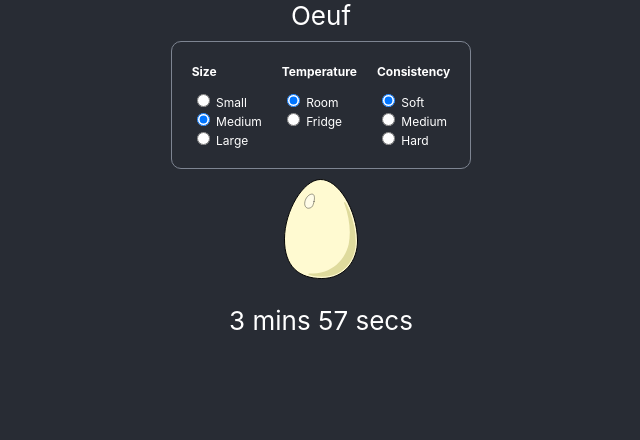
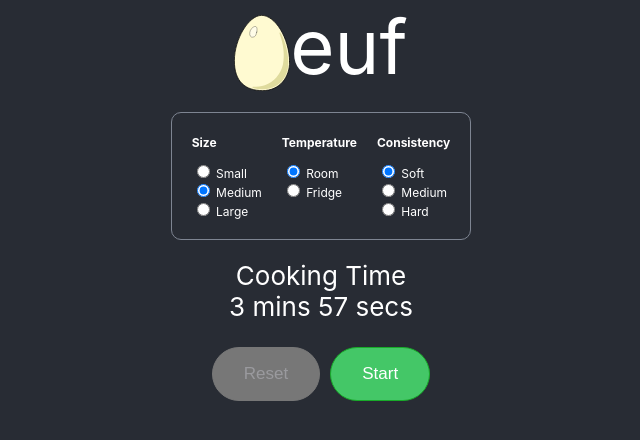
Before and after one commit to rayhogan/Oeuf, a React (Create React App) app: page / in a window 1280 px wide. Shown: the top 440 px of the page, without its empty margins (319-959 px from the left). Built offline with nearby package versions, Linux system fonts and the light colour scheme.

Commit message:
Added control buttons and updated UI

```diff
--- a/src/App.css
+++ b/src/App.css
@@ -28,6 +28,26 @@
   color: #61dafb;
 }
 
+.App-Title
+{
+  display: flex;
+  flex-direction: row;
+
+}
+
+.App-Title div
+{
+  font-size: calc(60px + 2vmin);
+
+}
+
+.App-Title div img
+{
+  height: calc(60px + 2vmin);
+  vertical-align: middle;
+
+}
+
 @keyframes App-logo-spin {
   from {
     transform: rotate(0deg);
@@ -47,7 +67,8 @@
   border-radius: 10px;
   font-size: 12px;
   text-align: left;
-  margin-bottom: 10px;
+  margin-bottom: 20px;
+  margin-top: 20px;
   padding: 0px 10px 10px 10px;
 
 }
@@ -61,3 +82,52 @@
 {
   font-weight: 700;
 }
+
+.App-Buttons
+{
+  display: flex;
+  flex-direction: row;
+  margin-top: 20px;
+}
+
+.App-Buttons div
+{
+  margin: 5px;
+}
+
+.myButton {
+
+	border-radius:28px;
+
+	display:inline-block;
+	cursor:pointer;
+	color:#ffffff;
+	font-family:Arial;
+	font-size:17px;
+	padding:16px 31px;
+	text-decoration:none;
+}
+
+.Stop
+{
+  background-color:#c74444;
+  border:1px solid #ab1818;
+}
+
+.Go
+{
+  background-color:#44c767;
+  border:1px solid #18ab29;
+}
+
+.myButton:active {
+	position:relative;
+	top:1px;
+}
+
+.myButton:disabled
+{
+  background-color: #777777;
+  color: #9a9a9e;
+  border:1px solid #777777;
+}
--- a/src/App.tsx
+++ b/src/App.tsx
@@ -84,7 +84,7 @@ class App extends React.Component<any, any> {
 
   updateCookingTime(e: any) {
     this.setState((state: any) => {
-      return {timer: Math.floor(((state.eggSize * 0.155) * .75) * Math.log(0.76 * (state.eggTemp - 100) / (state.eggConsistency - 100)) * 60) }
+      return { timer: Math.floor(((state.eggSize * 0.155) * .75) * Math.log(0.76 * (state.eggTemp - 100) / (state.eggConsistency - 100)) * 60) }
     })
 
     console.log(this.state.timer);
@@ -92,7 +92,7 @@ class App extends React.Component<any, any> {
     console.log(this.state.eggSize);
     console.log(this.state.eggTemp);
     console.log(this.state.eggConsistency);
-    console.log(Math.floor(this.state.timer / 60) +"mins+ " +this.state.timer % 60+" secs");
+    console.log(Math.floor(this.state.timer / 60) + "mins+ " + this.state.timer % 60 + " secs");
   }
 
 
@@ -100,30 +100,37 @@ class App extends React.Component<any, any> {
     return (
       <div className="App">
         <header className="App-header">
-          <div className="App-Title">Oeuf</div>
+          <div className="App-Title">
+            <div><img src={egg} height="20" onClick={this.startTimer} /></div>
+            <div>euf</div>
+          </div>
           <div className="Egg-Control">
             <div className="Egg-Property" onChange={this.onSizeValue}>
               <p>Size</p>
               <input type="radio" value="47" name="eggsize" /> Small<br />
-              <input type="radio" value="57" name="eggsize" defaultChecked/> Medium<br />
+              <input type="radio" value="57" name="eggsize" defaultChecked /> Medium<br />
               <input type="radio" value="67" name="eggsize" /> Large<br />
             </div>
 
             <div className="Egg-Property" onChange={this.onTemperatureValue}>
               <p>Temperature</p>
-              <input type="radio" value="21" name="eggtemp" defaultChecked/> Room<br />
+              <input type="radio" value="21" name="eggtemp" defaultChecked /> Room<br />
               <input type="radio" value="4" name="eggtemp" /> Fridge<br />
             </div>
 
             <div className="Egg-Property" onChange={this.onConsistencyValue}>
               <p>Consistency</p>
-              <input type="radio" value="67" name="eggresult" defaultChecked/> Soft<br />
+              <input type="radio" value="67" name="eggresult" defaultChecked /> Soft<br />
               <input type="radio" value="70" name="eggresult" /> Medium<br />
               <input type="radio" value="75" name="eggresult" /> Hard<br />
             </div>
           </div>
-          <img src={egg} height="100" onClick={this.startTimer} />
-          <p>{Math.floor(this.state.timer / 60)} mins {this.state.timer % 60} secs</p>
+          <div>Cooking Time</div>
+          <div>{Math.floor(this.state.timer / 60)} mins {this.state.timer % 60} secs</div>
+          <div className="App-Buttons">
+            <div><button className="myButton Stop" type="button" onClick={this.startTimer} disabled={!this.state.running}>Reset</button></div>
+            <div><button className="myButton Go" type="button" onClick={this.startTimer} disabled={this.state.running}>Start</button></div>
+          </div>
         </header>
       </div >
     );
```
